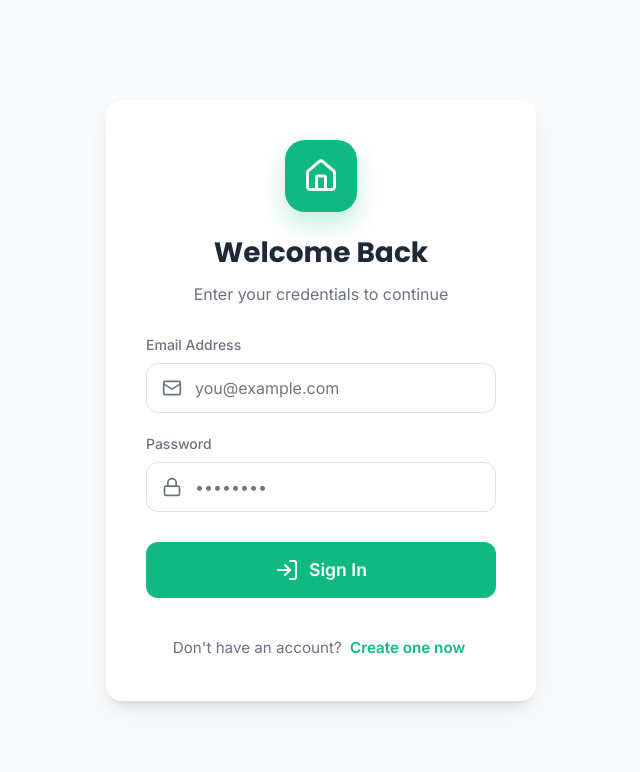
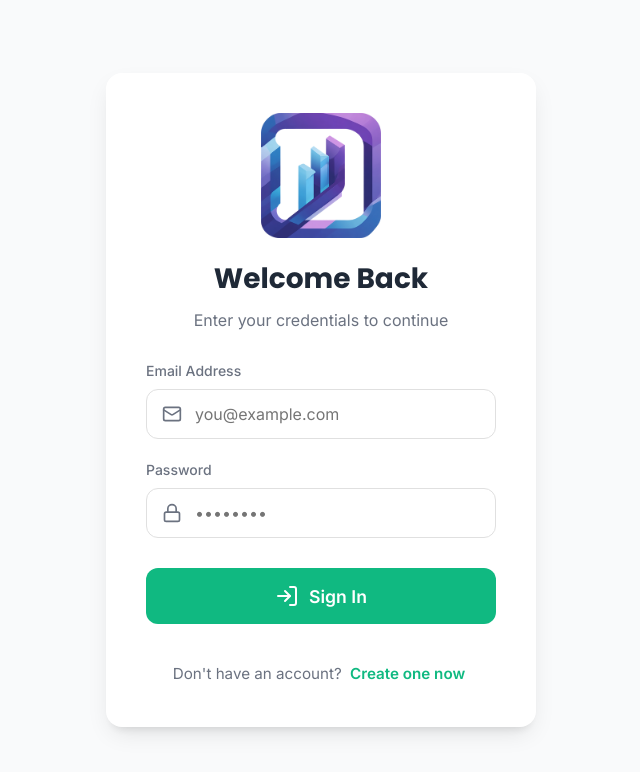
Before and after one commit to Jvagarinho/Domestik, a React (Vite) app: page / in a window 1280 px wide. Shown: the top 772 px of the page, without its empty margins (319-959 px from the left). Built offline with nearby package versions, Linux system fonts and the light colour scheme; no server answers.

Commit message:
feat: replace login screen logo with custom logo.png
- Replace Home icon with custom logo.png image
- Logo is now displayed above Welcome Back title
- Increased logo size to 120px width for better visibility
- Removed unused Home icon import from lucide-react

```diff
--- a/src/components/Login.tsx
+++ b/src/components/Login.tsx
@@ -1,6 +1,6 @@
 import React, { useState } from 'react';
 import { supabase } from '../lib/supabase';
-import { LogIn, Lock, Mail, Loader2, Home, UserPlus } from 'lucide-react';
+import { LogIn, Lock, Mail, Loader2, UserPlus } from 'lucide-react';
 import { useI18n } from '../i18n';
 
 export function Login() {
@@ -54,23 +54,16 @@ export function Login() {
                 boxShadow: 'var(--shadow-lg)'
             }}>
                 <div style={{ textAlign: 'center' }}>
-                    <div style={{
-                        width: '72px',
-                        height: '72px',
-                        background: mode === 'login' ? 'var(--primary-emerald)' : 'var(--primary-indigo)',
-                        borderRadius: '20px',
-                        display: 'flex',
-                        alignItems: 'center',
-                        justifyContent: 'center',
-                        margin: '0 auto 20px',
-                        color: 'white',
-                        boxShadow: mode === 'login'
-                            ? '0 12px 24px rgba(16, 185, 129, 0.25)'
-                            : '0 12px 24px rgba(99, 102, 241, 0.25)',
-                        transition: 'all 0.3s ease'
-                    }}>
-                        <Home size={36} />
-                    </div>
+                    <img
+                        src="/logo.png"
+                        alt="Domestik Logo"
+                        style={{
+                            width: '120px',
+                            height: 'auto',
+                            margin: '0 auto 20px',
+                            display: 'block'
+                        }}
+                    />
                     <h1 style={{ fontSize: '1.75rem', fontWeight: 700, color: 'var(--text-main)', marginBottom: '8px' }}>
                         {mode === 'login' ? t('login.title') : t('signup.title')}
                     </h1>
```
Also changed, not shown: public/logo.png (added).
